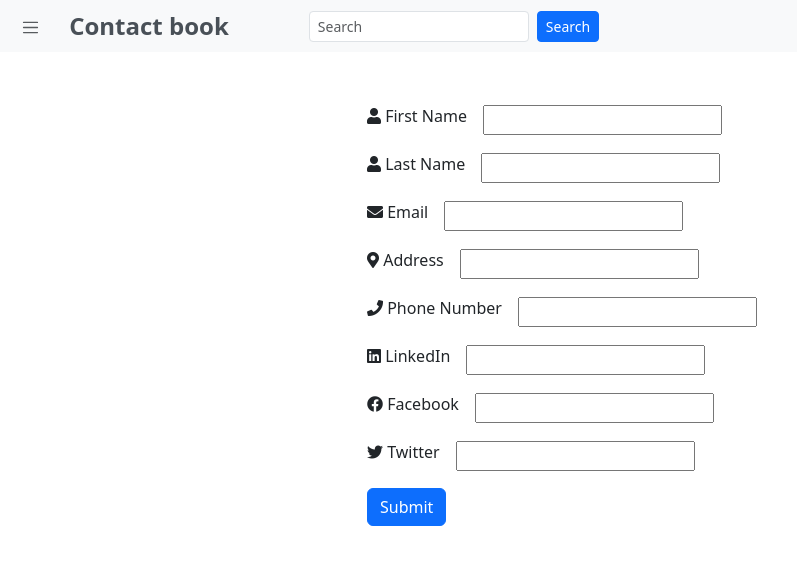
After one commit to e9kwagh/lesson025, a Django app: page /newcontact in a window 1280 px wide. The commit adds this page. Shown: the top 565 px of the page, without its empty margins (0-797 px from the left). Run offline with Django 5.2, Linux system fonts and the light colour scheme; a user stored in the database is signed in.

Commit message:
incomplete

```diff
--- a/google_contact/contacts_app/forms.py
+++ b/google_contact/contacts_app/forms.py
@@ -1,8 +1,17 @@
 # forms.py
 from django.contrib.auth.forms import UserCreationForm
 from django.contrib.auth.models import User
+from .models import Account
+from  django import forms
 
 class SignupageForm(UserCreationForm):
     class Meta:
         model = User
         fields = ["username", "email", "password1", "password2"]
+
+
+class ContactForm(forms.ModelForm):
+    class Meta:
+        model = Account
+        fields ="__all__"
+        exclude = ["user"]
--- a/google_contact/contacts_app/models.py
+++ b/google_contact/contacts_app/models.py
@@ -9,7 +9,7 @@ class Account(models.Model):
     created = models.DateTimeField(auto_now_add=True)
     firstname = models.CharField(max_length=15)
     lastname = models.CharField(max_length=15,  blank=True)
-    email = models.EmailField(max_length=15,  blank=True)
+    email = models.EmailField(max_length=50,  blank=True)
     address = models.CharField(max_length=100,blank=True)
     phoneNumber = models.CharField(max_length=10)
     linkedin = models.CharField(max_length=50,  blank=True)
--- a/google_contact/contacts_app/templates/contacts_app/base.html
+++ b/google_contact/contacts_app/templates/contacts_app/base.html
@@ -2,53 +2,79 @@
 <html lang="en">
 <head>
     <meta charset="UTF-8">
+    <style>
+        .btn-primary:hover {
+            transform: scale(1.05);
+        }
+    </style>
     <meta name="viewport" content="width=device-width, initial-scale=1.0">
     <title>{% block title %} {% endblock title %}</title>
+    <link rel="stylesheet" href="https://cdnjs.cloudflare.com/ajax/libs/font-awesome/5.15.3/css/all.min.css" integrity="sha384-SZXxX4whJ79/gErwcOYf+zWLeJdY/qpuqC4cAa9rOGUstPomtqpuNWT9wdPEn2fk" crossorigin="anonymous">
     <link href="https://cdn.jsdelivr.net/npm/bootstrap@5.3.2/dist/css/bootstrap.min.css" rel="stylesheet" integrity="sha384-T3c6CoIi6uLrA9TneNEoa7RxnatzjcDSCmG1MXxSR1GAsXEV/Dwwykc2MPK8M2HN" crossorigin="anonymous">
 </head>
 <body>
     <nav class="navbar bg-body-tertiary fixed-top">
         <div class="container-fluid">
             <div class="d-flex justify-content-between align-items-center">
-                <button class="navbar-toggler" type="button" data-bs-toggle="offcanvas" data-bs-target="#offcanvasNavbar" aria-controls="offcanvasNavbar" aria-label="Toggle navigation">
+                <button class="btn snavbar-toggler me-3 btn-sm" type="button" data-bs-toggle="offcanvas" data-bs-target="#offcanvasNavbar" aria-controls="offcanvasNavbar" aria-label="Toggle navigation">
                     <span class="navbar-toggler-icon" style="font-size: 0.8rem;"></span>
                 </button>
-                <a class="navbar-brand ms-3" href="#">Contact book</a>
-                <form class="d-flex" role="search">
-                    <input class="form-control me-2" type="search" placeholder="Search" aria-label="Search">
-                    <button class="btn btn-outline-success" type="submit">Search</button>
+                <div class="ms-1">
+                    <a class="text-lg-end text-light-emphasis navbar-brand fs-4 fw-semibold" href="#">Contact book</a>
+                </div>
+                <div class="d-flex flex-column flex-sm-row align-items-center ms-5">
+                    <form class="d-flex" role="search" style="width: 100%;">
+                        <input class="form-control form-control-sm mb-2 mb-sm-0 ms-3" type="search" placeholder="Search" aria-label="Search" style="width: 100%">
+                        <button class="btn btn-primary btn-sm ms-2" type="submit">Search</button>
                     </form>
                 </div>
 
-            <div class="offcanvas offcanvas-start" tabindex="-1" id="offcanvasNavbar" aria-labelledby="offcanvasNavbarLabel" style="width: 300px;">
+            </div>
+        </div>
+        <div class="offcanvas offcanvas-start" tabindex="-1" id="offcanvasNavbar" aria-labelledby="offcanvasNavbarLabel" style="width: 250px;">
             <div class="offcanvas-header">
-                    <h5 class="offcanvas-title" id="offcanvasNavbarLabel">Offcanvas</h5>
+                <h5 class="offcanvas-title" id="offcanvasNavbarLabel">Contact Book</h5>
                 <button type="button" class="btn-close" data-bs-dismiss="offcanvas" aria-label="Close"></button>
             </div>
-                <div class="offcanvas-body">
+            <div class="offcanvas-body mt-0">
                 <ul class="navbar-nav justify-content-end flex-grow-1 pe-3">
                     <li class="nav-item">
-                            <a class="btn btn-primary rounded" href="" style="background-color: #cce5ff; border-color: #cce5ff; color: #000;">
-                                Create New Contact
+                       <a class="btn btn-primary rounded-4 py-2 px-3 " href="{% url 'create_contact' %}" style="background-color: #cce5ff; border-color: #cce5ff; color: #000;  ">
+                                    <i class="fas me-4 fa-plus"></i> Create Contact
                                 </a>
                             </li>
+
+
                      <li class="nav-item mt-3">
-                            <a class="btn btn-primary btn-sm rounded " href="" style="background-color: #cce5ff; border-color: #cce5ff; color: #000;">
-                                All Contacts
+                        <a class="btn btn-primary btn-sm rounded-5 d-flex justify-content-between align-items-center" href="{% url 'home' %}" style="background-color: #cce5ff; border-color: #cce5ff; color: #000; width: 200px;">
+                            <span><i class="fas fa-user "></i></span>
+                            <span class="mx-auto"> My Contacts</span>
                         </a>
                     </li>
+
                     <li class="nav-item mt-3">
-                            <a class="btn btn-primary btn-sm rounded " href="" style="background-color: #cce5ff; border-color: #cce5ff; color: #000;">
-                                Frequently Used
+                        <a class="btn btn-primary btn-sm rounded-5 d-flex justify-content-between align-items-center" href="" style="background-color: #cce5ff; border-color: #cce5ff; color: #000; width: 200px;">
+                            <span><i class="fas fa-star"></i></span>
+                            <span class="mx-auto">Frequently Used</span>
                         </a>
                     </li>
+
+                    <hr>
+
+
+                    <li class="nav-item mt-3">
+                        <a class="btn btn-primary btn-sm rounded-5 d-flex justify-content-between align-items-center" href="" style="background-color: #cce5ff; border-color: #cce5ff; color: #000; width: 200px;">
+                            <span><i class="fas fa-file-export me-2"></i></span>
+                            <span class="mx-auto">export</span>
+                        </a>
+                    </li>
+
                 </ul>
-                </div>
             </div>
         </div>
     </nav>
 
-    <div class="container mt-5  pt-2">
+    <div class="container mt-5 pt-2">
         {% block content %}
         {% endblock %}
     </div>
--- /dev/null
+++ b/google_contact/contacts_app/templates/contacts_app/newcontact.html
@@ -0,0 +1,71 @@
+{% extends 'contacts_app/base.html' %}
+
+{% block title %}
+    Create New Contact
+{% endblock title %}
+
+{% block content %}
+<div class="container mt-5 d-flex justify-content-center align-items-center">
+    <form action="" method="post" class="w-50">
+        {% csrf_token %}
+
+        <div class="mb-3 d-flex align-items-center">
+            <label for="firstname" class="form-label me-3">
+                <i class="fas fa-user"></i> First Name
+            </label>
+            {{ form.firstname }}
+        </div>
+
+        <div class="mb-3 d-flex align-items-center">
+            <label for="lastname" class="form-label me-3">
+                <i class="fas fa-user"></i> Last Name
+            </label>
+            {{ form.lastname }}
+        </div>
+
+        <div class="mb-3 d-flex align-items-center">
+            <label for="email" class="form-label me-3">
+                <i class="fas fa-envelope"></i> Email
+            </label>
+            {{ form.email }}
+        </div>
+
+        <div class="mb-3 d-flex align-items-center">
+            <label for="address" class="form-label me-3">
+                <i class="fas fa-map-marker-alt"></i> Address
+            </label>
+            {{ form.address }}
+        </div>
+
+        <div class="mb-3 d-flex align-items-center">
+            <label for="phoneNumber" class="form-label me-3">
+                <i class="fas fa-phone"></i> Phone Number
+            </label>
+            {{ form.phoneNumber }}
+        </div>
+
+        <div class="mb-3 d-flex align-items-center">
+            <label for="linkedin" class="form-label me-3">
+                <i class="fab fa-linkedin"></i> LinkedIn
+            </label>
+            {{ form.linkedin }}
+        </div>
+
+        <div class="mb-3 d-flex align-items-center">
+            <label for="facebook" class="form-label me-3">
+                <i class="fab fa-facebook"></i> Facebook
+            </label>
+            {{ form.facebook }}
+        </div>
+
+        <div class="mb-3 d-flex align-items-center">
+            <label for="twitter" class="form-label me-3">
+                <i class="fab fa-twitter"></i> Twitter
+            </label>
+            {{ form.twitter }}
+        </div>
+
+        <button type="submit" class="btn btn-primary">Submit</button>
+    </form>
+</div>
+{% endblock content %}
--- a/google_contact/contacts_app/urls.py
+++ b/google_contact/contacts_app/urls.py
@@ -6,5 +6,7 @@ urlpatterns = [
 path('',views.loginpage,name="loginpage"),
 path('signupage',views.signupage,name = "signupage"),
 path('home',views.home,name='home'),
+path("newcontact",views.create_contact, name="create_contact"),
+path("updatecontact",views.update_contact, name="update_contact"),
 
 ]
--- a/google_contact/contacts_app/views.py
+++ b/google_contact/contacts_app/views.py
@@ -1,8 +1,10 @@
 from django.shortcuts import render,redirect
 from django.contrib.auth.forms import UserCreationForm ,AuthenticationForm
 from django.contrib.auth import authenticate, login
-from .forms import SignupageForm
+from django.contrib.auth.decorators import login_required
+from .forms import SignupageForm ,ContactForm
 from django.contrib import messages
+from .models import Account
 
 def loginpage(request):
     if request.method == "POST":
@@ -15,7 +17,7 @@ def loginpage(request):
             if user is not None:
                 login(request, user)
                 messages.success(request, 'Login successful.')
-                return redirect('contactpage')
+                return redirect('home')
         else:
             messages.error(request, 'Invalid username or password. Please try again.')
             return redirect('loginpage')
@@ -42,15 +44,47 @@ def signupage(request):
             messages.error(request, 'Error creating account. Please check the form and try again.')
     else:
         form = SignupageForm()
-
     context = {'form': form}
     return render(request, 'contacts_app/signupage.html', context)
 
+@login_required(login_url='loginpage')
+def create_contact(request) :
+    if not request.user.is_authenticated:
+        messages.error(request, 'Please log in to access a contact.')
+        return redirect('loginpage')
+    if request.method == 'POST' :
+        form = ContactForm(request.POST)
+        if form.is_valid() :
+            Account.objects.create(
+                user = request.user,
+                firstname = form.cleaned_data.get("firstname"),
+                lastname = form.cleaned_data.get("lastname"),
+                email = form.cleaned_data.get("email"),
+                address = form.cleaned_data.get("address"),
+                phoneNumber = form.cleaned_data.get("phoneNumber"),
+                linkedin = form.cleaned_data.get("linkedin"),
+                facebook = form.cleaned_data.get("facebook"),
+                twitter = form.cleaned_data.get("twitter"),
+            )
+            messages.success(request, 'Contact created successfully .')
+            return redirect('home')
 
-def home(request) :
-    return render(request,"contacts_app/home.html")
+        else :
+            messages.error(request, 'Error creating contact')
+
+    else :
+        form =ContactForm()
+    context = {"form" : form}
+    return render(request,"contacts_app/newcontact.html",context)
 
 
+def update_contact(request):
+    return render(request,"contacts_app/updatecontact.html")
+
+@login_required(login_url='loginpage')
+def home(request):
+    user_contacts = Account.objects.filter(user=request.user).order_by('firstname', 'lastname')
+    return render(request, 'contacts_app/home.html', {'user_contacts': user_contacts})
 
 # def loginpage(request):
 #     if request.method == "POST":
```
Also changed, not shown: google_contact/contacts_app/templates/contacts_app/home.html (+35 -3 lines), google_contact/contacts_app/migrations/0002_alter_account_email.py (added), google_contact/contacts_app/templates/contacts_app/updatecontact.html (added), google_contact/db.sqlite3. Lines whose indentation alone changed are shown as unchanged.
